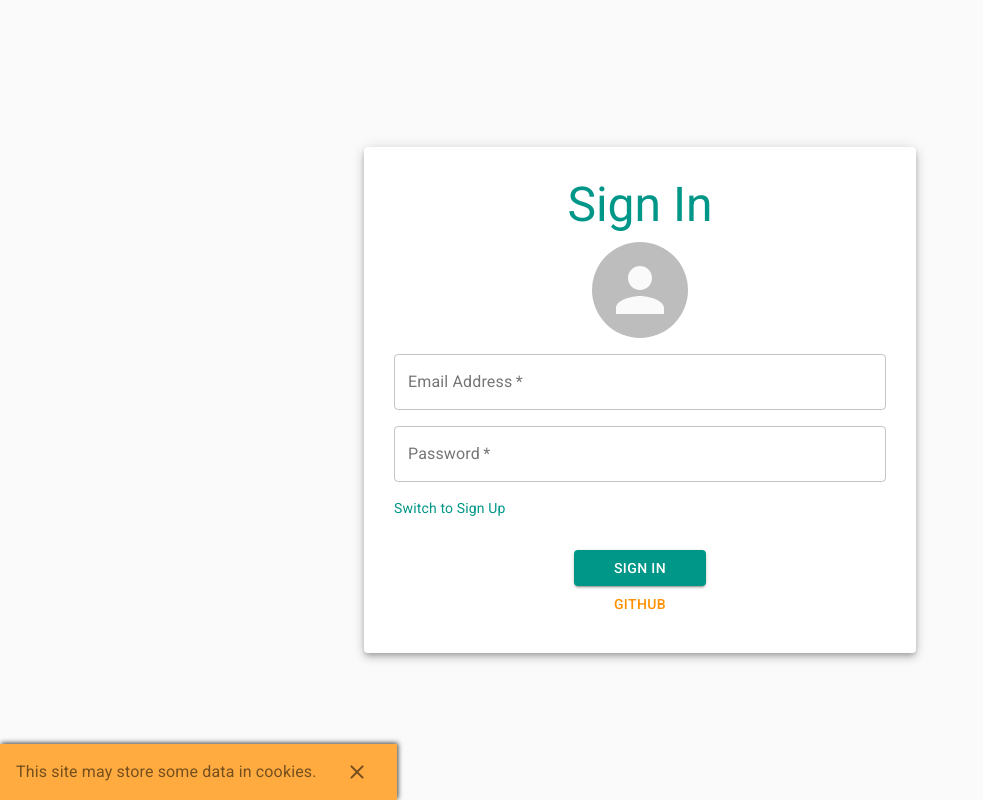
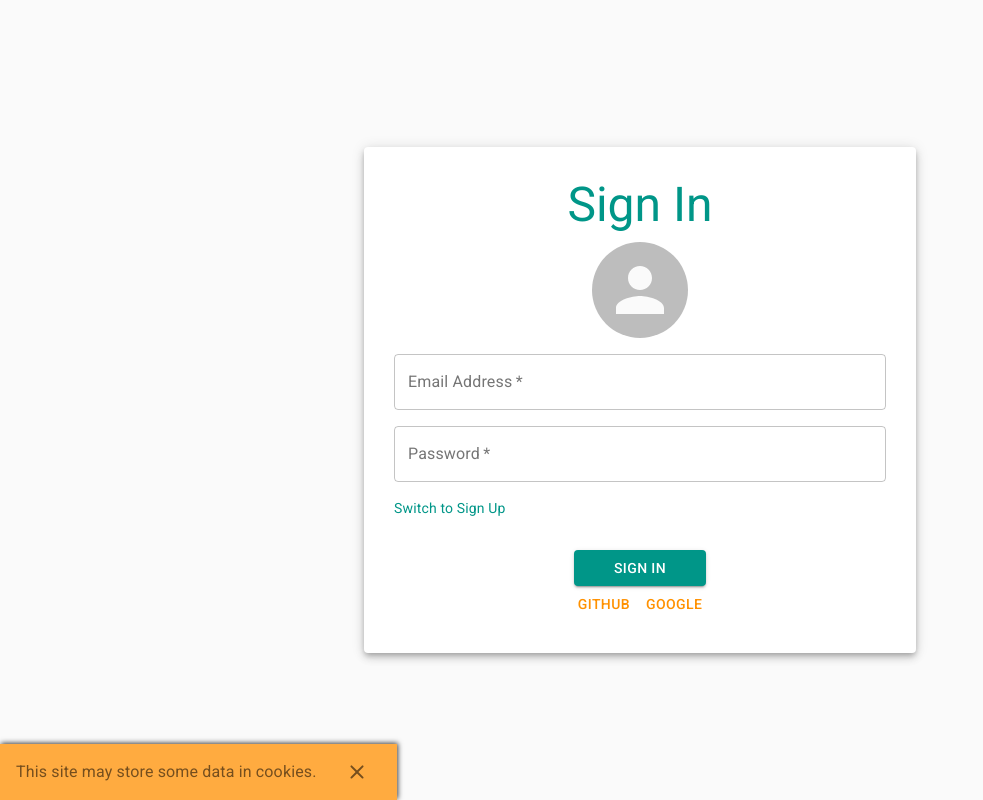
Before and after one commit to UnnamedXAer/fts2020-web, a React (Create React App) app: page /auth in a window 1280 px wide. Shown: the whole page, without its empty margins (0-983 px from the left). Built offline with nearby package versions, Linux system fonts and the light colour scheme; no server answers.

Commit message:
Add Google login

```diff
--- a/src/containers/Auth/SignIn/SignIn.tsx
+++ b/src/containers/Auth/SignIn/SignIn.tsx
@@ -79,23 +79,30 @@ const SignIn = (props: Props) => {
 		if (props.location.hash === '#success') {
 			setLoading(true);
 			(async () => {
-				console.log('#success');
 				try {
 					await dispatch(fetchLoggedUser());
 					props.history.replace('/');
 				} catch (err) {
-					console.log('err', err);
 					setLoading(false);
 					const httpError = new HttpErrorParser(err);
 					const code = httpError.getCode();
+					const provider = new URLSearchParams(props.location.search).get(
+						'provider'
+					);
+					const providerDisplayName =
+						provider === 'google'
+							? 'Google'
+							: provider === 'github'
+							? 'GitHub'
+							: '>Unknown<';
 					if (code === 401) {
 						setError(
-							`Sorry could not authorize you by ${'Github'}.
+							`Sorry could not authorize you by ${providerDisplayName}.
 							Please try again later or use other login method.`
 						);
 					} else {
 						const msg = httpError.getMessage();
-						setError(`Sorry could not authorize you by ${'Github'} due to following error:
+						setError(`Sorry could not authorize you by ${providerDisplayName} due to following error:
 						${msg}`);
 					}
 					props.history.replace('/auth');
@@ -422,6 +429,18 @@ const SignIn = (props: Props) => {
 						>
 							GitHub
 						</Button>
+						<Button
+							color="secondary"
+							onClick={(ev) => {
+								ev.preventDefault();
+								window.open(
+									`${process.env.REACT_APP_SERVER_URL}/auth/google/login`,
+									'_self'
+								);
+							}}
+						>
+							Google
+						</Button>
 					</Grid>
 				</Paper>
 			</Container>
```
